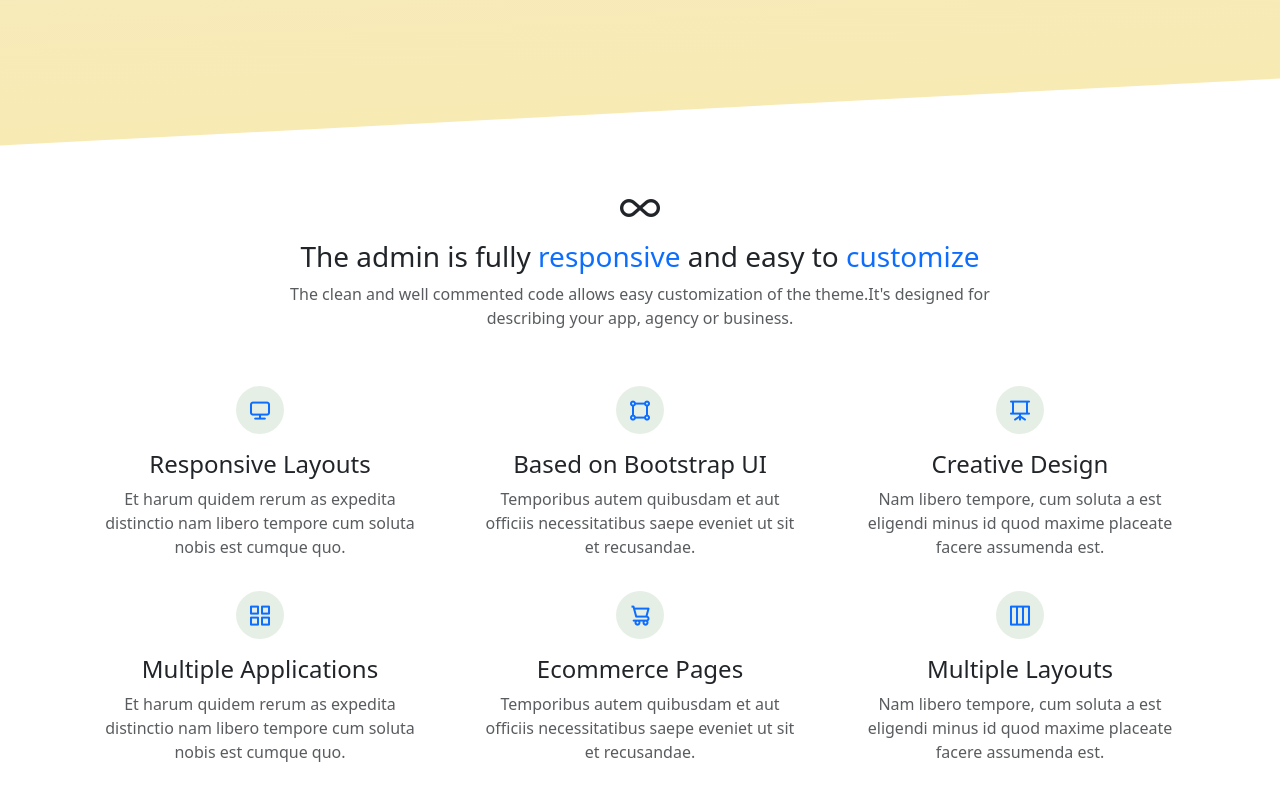
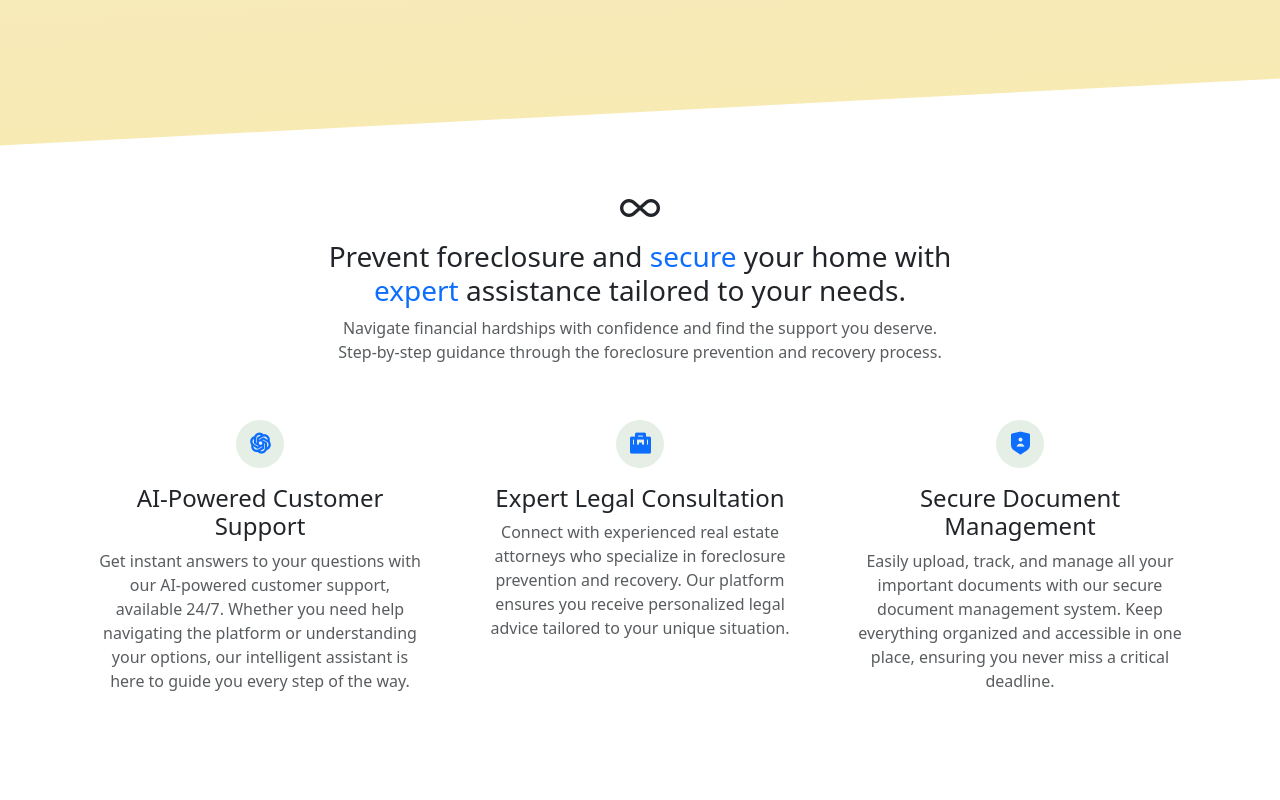
Before and after one commit to maxi114/MyForeclosure, a Next.js app: page / in a window 1280 px wide. Shown: the part 628-1428 px from the top of the page. After the commit the page ends 1385 px from the top, so only its background shows below. Built offline with nearby package versions, Linux system fonts and the light colour scheme.

Commit message:
Added website copy

```diff
--- a/app/components/Services.js
+++ b/app/components/Services.js
@@ -14,14 +14,14 @@ const Services = () => {
 								<i className="mdi mdi-infinity"></i>
 							</h1>
 							<h3>
-								The admin is fully <span className="text-primary">responsive </span>
-								and easy to <span className="text-primary">customize</span>
+                                Prevent foreclosure and <span className="text-primary">secure </span>
+								your home with <br />
+                                <span className="text-primary">expert </span> assistance tailored to your needs.
 							</h3>
 							<p className="text-muted mt-2">
-								The clean and well commented code allows easy customization of the
-								theme.It&apos;s designed for
+                                Navigate financial hardships with confidence and find the support you deserve.
 								<br />
-								describing your app, agency or business.
+								Step-by-step guidance through the foreclosure prevention and recovery process.
 							</p>
 						</div>
 					</Col>
--- a/app/components/data.js
+++ b/app/components/data.js
@@ -9,41 +9,23 @@ import image2 from '@/public/images/svg/features-2.svg';
 
 const services = [
   {
-    icon: 'uil uil-desktop',
-    title: 'Responsive Layouts',
+    icon: 'ri ri-openai-fill',
+    title: 'AI-Powered Customer Support',
     description:
-      'Et harum quidem rerum as expedita distinctio nam libero tempore cum soluta nobis est cumque quo.',
+      'Get instant answers to your questions with our AI-powered customer support, available 24/7. Whether you need help navigating the platform or understanding your options, our intelligent assistant is here to guide you every step of the way.',
   },
   {
-    icon: 'uil uil-vector-square',
-    title: 'Based on Bootstrap UI',
+    icon: 'ri ri-briefcase-5-fill',
+    title: 'Expert Legal Consultation',
     description:
-      'Temporibus autem quibusdam et aut officiis necessitatibus saepe eveniet ut sit et recusandae.',
+      'Connect with experienced real estate attorneys who specialize in foreclosure prevention and recovery. Our platform ensures you receive personalized legal advice tailored to your unique situation.',
   },
   {
-    icon: 'uil uil-presentation',
-    title: 'Creative Design',
+    icon: 'ri ri-shield-user-fill',
+    title: 'Secure Document Management',
     description:
-      'Nam libero tempore, cum soluta a est eligendi minus id quod maxime placeate facere assumenda est.',
-  },
-  {
-    icon: 'uil uil-apps',
-    title: 'Multiple Applications',
-    description:
-      'Et harum quidem rerum as expedita distinctio nam libero tempore cum soluta nobis est cumque quo.',
-  },
-  {
-    icon: 'uil uil-shopping-cart-alt',
-    title: 'Ecommerce Pages',
-    description:
-      'Temporibus autem quibusdam et aut officiis necessitatibus saepe eveniet ut sit et recusandae.',
-  },
-  {
-    icon: 'uil uil-grids',
-    title: 'Multiple Layouts',
-    description:
-      'Nam libero tempore, cum soluta a est eligendi minus id quod maxime placeate facere assumenda est.',
-  },
+      'Easily upload, track, and manage all your important documents with our secure document management system. Keep everything organized and accessible in one place, ensuring you never miss a critical deadline.',
+  }
 ];
 
 const layouts = [
```
